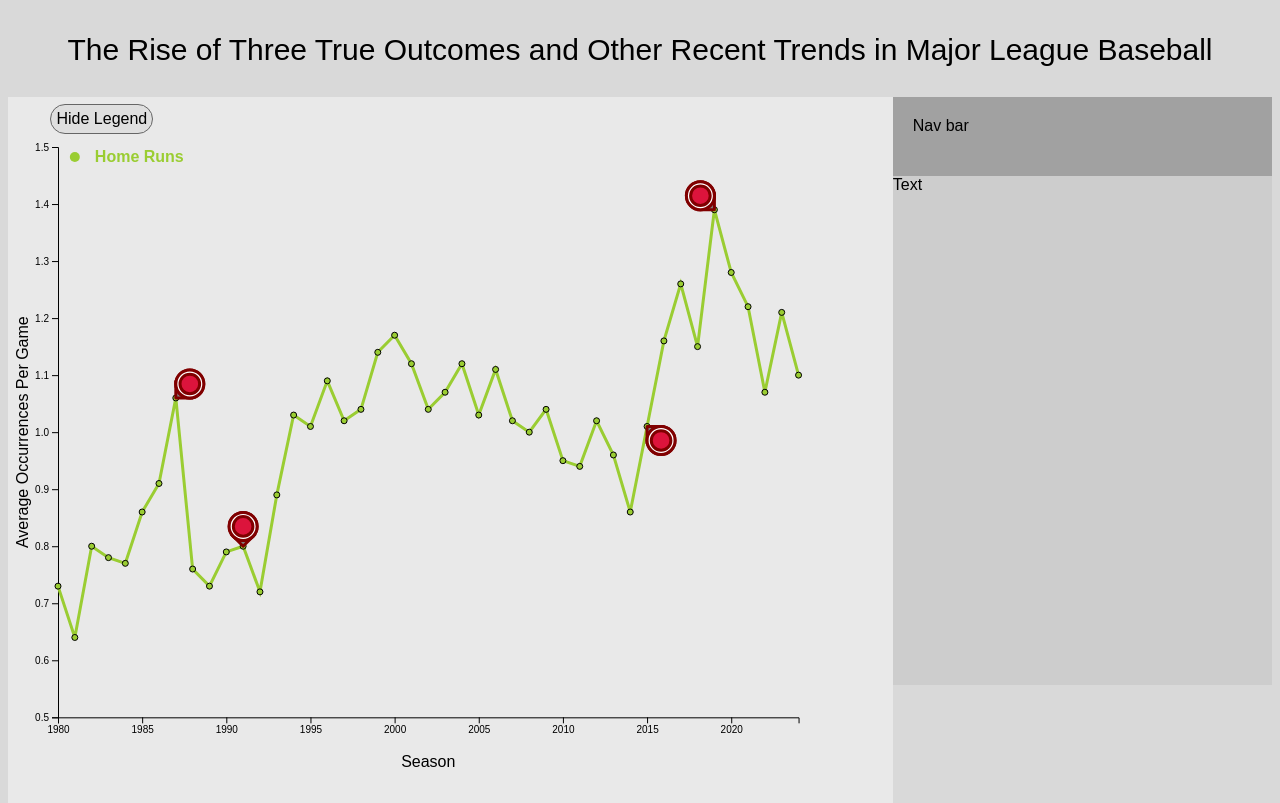
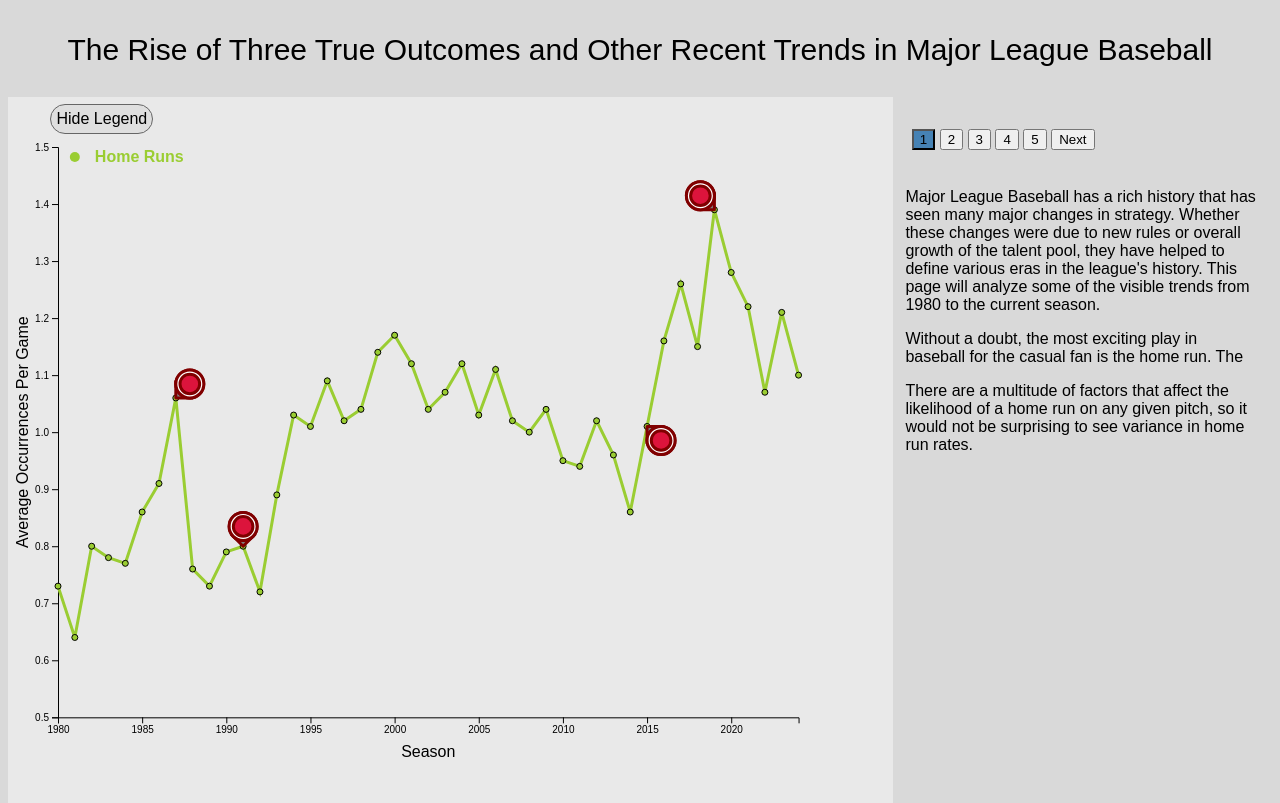
Before and after one commit to dffattal/dffattal.github.io, a plain HTML site: page nar-viz/index.html in a window 1280 px wide. Drawn offline with Linux system fonts and the light colour scheme.

Commit message:
add nav bar and finalize layout

```diff
--- a/nar-viz/index.html
+++ b/nar-viz/index.html
@@ -22,18 +22,19 @@
                 float: left
             }
             nav {
-                background-color: #a1a1a1;
+                background-color: #d9d9d9;
                 width: 30%;
                 height: 10%;
                 display: table;
                 float: right
             }
             article {
-                background-color: #cdcdcd;
-                width: 30%;
+                background-color: #d9d9d9;
+                width: 28%;
                 height: 65%;
+                padding: 1%;
                 display: table;
-                float: right;
+                text-align: left;
             }
             #nav-text {
                 padding: 20px;
@@ -70,6 +71,17 @@
             .subject {
                 fill: crimson;
             }
+            .button {
+                cursor: pointer;
+            }
+            .button-active {
+                background-color: steelblue;
+            }
+            .nav-bar {
+                position: relative;
+                top: 40%;
+                left: 5%;
+            }
         </style>
     </head>
     <header>The Rise of Three True Outcomes and Other Recent Trends in Major League Baseball</header>
@@ -77,30 +89,45 @@
     </script>
     <script src="./d3-annotation.min.js">
     </script>
-    <body onload="loadData(0, [`HR`], [0.5, 1.5])">
+    <body onload="init(0, [`HR`], [0.5, 1.5])">
         <chart>
             <legend>
             </legend>
             <tooltip>
             </tooltip>
-            <svg>
+            <svg class="chart">
             </svg>
         </chart>
-
         <nav>
-            <p id="nav-text">
-                Nav bar
-            </p>
+            <div class="nav-bar">
+                <button id="page0" class="button w3-btn w3-white w3-border button-active" onclick="loadData(0)">
+                    1
+                </button>
+                <button id="page1" class="button w3-btn w3-white w3-border" onclick="loadData(1)">
+                    2
+                </button>
+                <button id="page2" class="button w3-btn w3-white w3-border" onclick="loadData(2)">
+                    3
+                </button>
+                <button id="page3" class="button w3-btn w3-white w3-border" onclick="loadData(3)">
+                    4
+                </button>
+                <button id="page4" class="button w3-btn w3-white w3-border" onclick="loadData(4)">
+                    5
+                </button>
+                <button class="button w3-btn w3-white w3-border" onclick="loadData(-1)">
+                    Next
+                </button>
+            </div>
         </nav>
         <article>
-            Text
         </article>
     </body>
     <script>
         const activeTimeouts = []
-        const legend = true
+        var legend = true
 
-        const svg = d3.select(`svg`)
+        const svg = d3.select(`svg[class=chart]`)
         const tooltip = d3.select(`tooltip`)
         const svgDimensions = svg.node().getBoundingClientRect()
 
@@ -109,13 +136,40 @@
         const margin = 50
         const tooltipWidth = width / 45
         const tooltipText = {}
+        var currentPage = 0
+        const totalPages = 5
+
+        const pageData = [{
+            page: 0,
+            stats: [`HR`],
+            domain: [0.5, 1.5],
+            articleText: `<p>Major League Baseball has a rich history that has seen many major changes in strategy. Whether these changes were due to new rules or overall growth of the talent pool, they have helped to define various eras in the league's history. This page will analyze some of the visible trends from 1980 to the current season.</p><p>Without a doubt, the most exciting play in baseball for the casual fan is the home run. The </p><p>There are a multitude of factors that affect the likelihood of a home run on any given pitch, so it would not be surprising to see variance in home run rates.</p>`
+        }, {
+            page: 1,
+            stats: [`SO`],
+            domain: [4, 8]
+        }, {
+            page: 2,
+            stats: [`BB`],
+            domain: [3, 5]
+        }, {
+            page: 3,
+            stats: [`SB`],
+            domain: [0.5, 1]
+        }, {
+            page: 4,
+            stats: [`SH`],
+            domain: [0, 0.5]
+        }]
 
         const statColors = {
             SO: `firebrick`,
             BB: `dodgerblue`,
             HR: `yellowgreen`,
             TTO: `darkslategray`,
-            R: `olivedrab`
+            R: `olivedrab`,
+            SB: `darkgoldenrod`,
+            SH: `blueviolet`
         }
 
         const statLong = {
@@ -124,12 +178,14 @@
             HR: `Home Runs`,
             TTO: `Three True Outcomes`,
             R: `Runs`,
+            SB: `Stolen Bases`,
+            SH: `Sacrifice Hits`
         }
 
         var data = []
         const dataValues = []
 
-        async function loadData(page, stats, domain) {
+        async function init(page, stats, domain) {
             data = await d3.csv(`https://dffattal.github.io/nar-viz/data/bat.csv`)
 
             for (var i = 44; i >= 0; i--) { //filter data from 1980-2024
@@ -141,6 +197,43 @@
             setLegendToggle(axes)
             updateLegend(stats, axes)
             drawChart(page, stats, axes)
+            updateArticle()
+        }
+
+        function loadData(page) {
+            if (currentPage === page) return
+            else if (page === -1) {
+                if (currentPage === totalPages - 1) return
+                else page = currentPage + 1
+            }
+
+            d3.select(`#page${currentPage}`)
+            .classed(`button-active`, false)
+
+            d3.select(`#page${page}`)
+            .classed(`button-active`, true)
+
+            currentPage = page
+
+            const stats = pageData[page][`stats`]
+            const domain = pageData[page][`domain`]
+
+            svg.selectAll(`circle[class=legendStat]`).remove()
+            svg.selectAll(`text[class=legendLabel]`).remove()
+            svg.selectAll(`#chartPath`).remove()
+            svg.selectAll(`#chartData`).remove()
+            svg.selectAll(`g[class=annotations]`).remove()
+            svg.selectAll(`rect`).remove()
+            svg.selectAll(`line`).remove()
+
+            for (var i = 0; i < activeTimeouts.length; i++) {
+                clearTimeout(activeTimeouts[i])
+            }
+
+            const axes = updateAxes(domain)
+            updateLegend(stats, axes)
+            drawChart(page, stats, axes)
+            updateArticle()
         }
 
         function drawAnnotations(page, axes) {
@@ -230,7 +323,7 @@
             const xAxis = axes.xAxis
             const yAxis = axes.yAxis
 
-            d3.selectAll(`path[class=path${index - 1}]`)
+            d3.selectAll(`#chartPath`)
             .remove()
 
             d3.selectAll(`g[class=${statName}]`)
@@ -238,7 +331,7 @@
 
             svg.append(`path`)
             .attr(`transform`, `translate(${margin},${margin})`)
-            .attr(`class`, `path${index}`)
+            .attr(`id`, `chartPath`)
             .datum(dataValues.slice(0, index + 1))
             .attr(`fill`, `none`)
             .attr(`stroke`, statColors[statName])
@@ -248,6 +341,7 @@
             svg.append(`g`)
             .attr(`transform`, `translate(${margin},${margin})`)
             .attr(`class`, statName)
+            .attr(`id`, `chartData`)
             .selectAll(`circle`)
             .data(dataValues.slice(0, index + 1))
             .enter()
@@ -356,7 +450,8 @@
 
             svg.append(`g`)
             .attr(`transform`, `translate(${margin},${height - margin})`)
-            .attr(`class`, `xAxis`)
+            .attr(`id`, `xAxis`)
+            .transition()
             .call(d3.axisBottom(xAxis).tickFormat(d3.format(`d`)))
 
             const yAxis = d3.scaleLinear()
@@ -365,14 +460,15 @@
 
             svg.append(`g`)
             .attr(`transform`, `translate(${margin},${margin})`)
-            .attr(`class`, `yAxis`)
+            .attr(`id`, `yAxis`)
+            .transition()
             .call(d3.axisLeft(yAxis))
 
             svg.append(`text`)
             .attr(`class`, `xTitle`)
             .attr(`text-anchor`, `middle`)
             .attr(`x`, width / 2)
-            .attr(`y`, height)
+            .attr(`y`, height - 10)
             .text(`Season`)
 
             svg.append(`g`)
@@ -390,6 +486,23 @@
             }
         }
 
+        function updateAxes(domain) {
+            const xAxis = d3.scaleLinear()
+            .domain([1980, 2024])
+            .range([0, width - margin * 2])
+
+            const yAxis = d3.scaleLinear()
+            .domain(domain)
+            .range([height - margin * 2, 0])
+
+            svg.select(`#yAxis`)
+            .transition()
+            .duration(3000)
+            .call(d3.axisLeft(yAxis))
+
+            return {xAxis: xAxis, yAxis: yAxis}
+        }
+
         function setLegendToggle(axes) {
             const xAxis = axes.xAxis
             const headerDimensions = d3.select(`header`).node().getBoundingClientRect()
@@ -401,10 +514,10 @@
             .style(`top`, legendY)
             .text(`Hide Legend`)
             .on(`click`, () => {
-                if (this.legend) {
+                if (legend) {
                     d3.select(`legend`)
                     .text(`Show Legend`)
-                    this.legend = false
+                    legend = false
 
                     d3.selectAll(`circle[class=legendStat]`)
                     .style(`opacity`, 0)
@@ -415,7 +528,7 @@
                 else {
                     d3.select(`legend`)
                     .text(`Hide Legend`)
-                    this.legend = true
+                    legend = true
 
                     d3.selectAll(`circle[class=legendStat]`)
                     .style(`opacity`, 1)
@@ -440,5 +553,10 @@
             activeTimeouts.push(setTimeout(drawTooltip, tooltipWait, stats, axes))
             activeTimeouts.push(setTimeout(drawAnnotations, drawAnnotationsWait, page, axes))
         }
+
+        function updateArticle() {
+            d3.select(`article`)
+            .html(pageData[currentPage][`articleText`])
+        }
     </script>
 </html>
```
